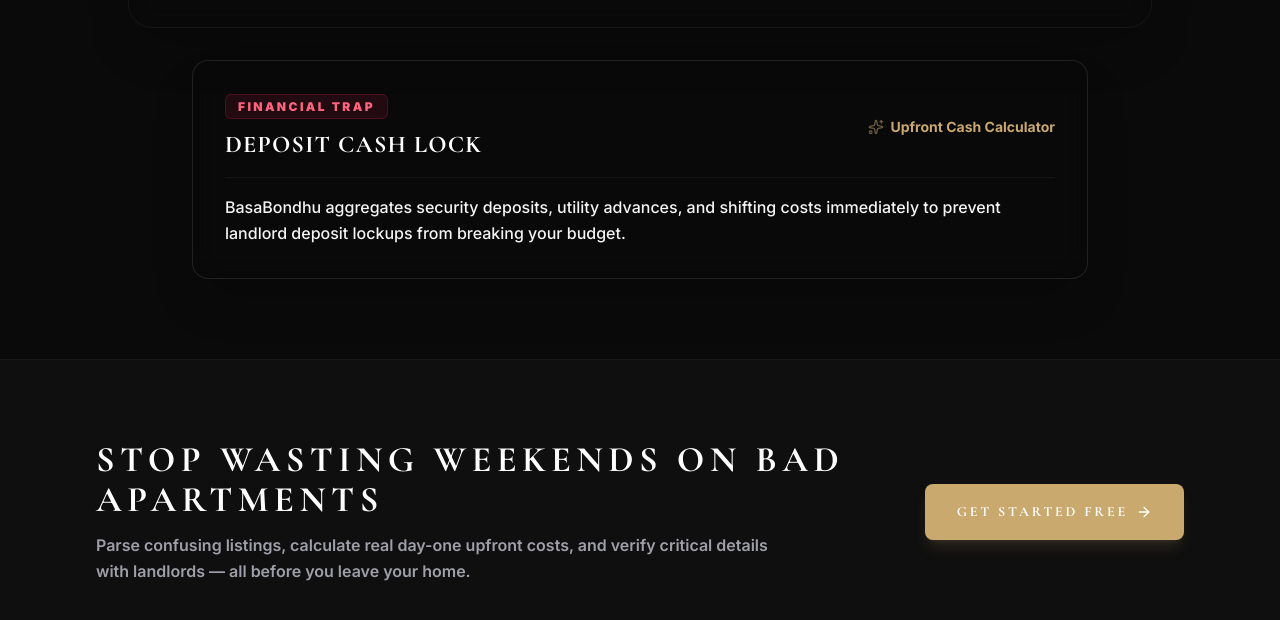
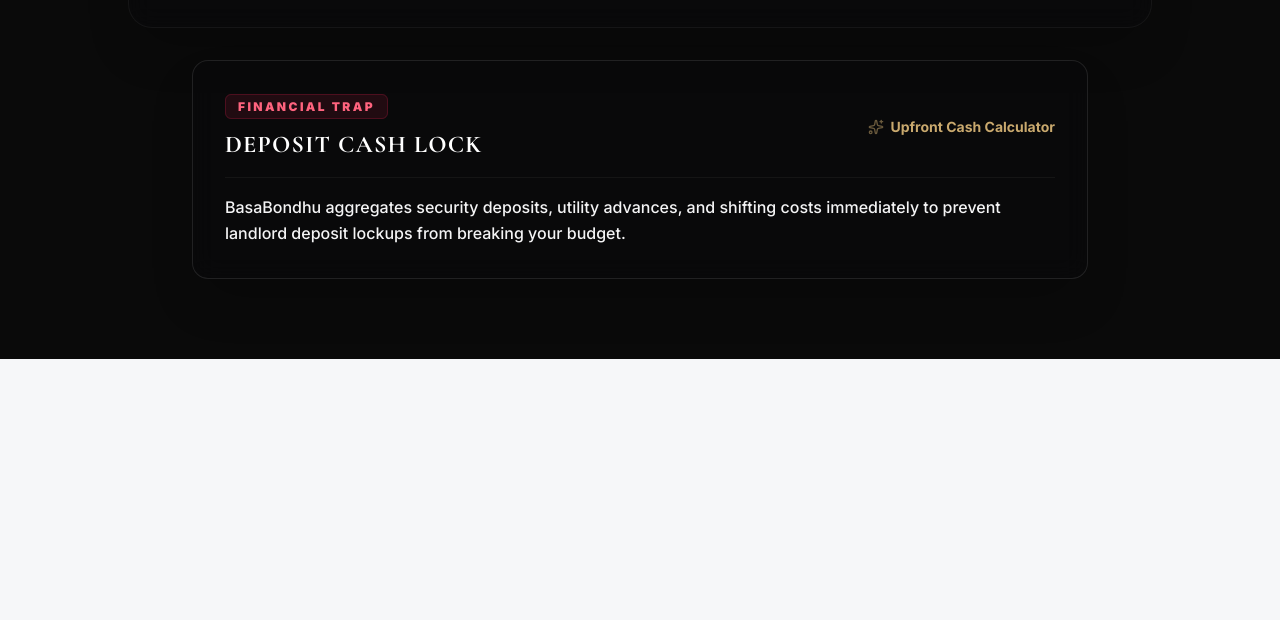
Before and after one commit to AhnafZ778/Bashabondhu, a Next.js app in the folder basabondhu/: page / in a window 1280 px wide. Shown: the part 7927-8547 px from the top of the page. After the commit the page ends 8286 px from the top, so only its background shows below. Built offline with nearby package versions, Linux system fonts and the light colour scheme.

Commit message:
style: remove CTA section from landing page

```diff
--- a/basabondhu/components/LandingPage.tsx
+++ b/basabondhu/components/LandingPage.tsx
@@ -951,28 +951,7 @@
         )}
       </section>
 
-      {/* ──────────────────────────────────────────────────
-          CTA — Solid Theme-Integrated Background
-          ────────────────────────────────────────────────── */}
-      <section className="bg-[#0f0f0f] border-t border-white/5 text-white py-20 px-6 sm:px-10 lg:px-16 xl:px-24">
-        <div className="flex flex-col lg:flex-row items-start lg:items-center justify-between gap-8 text-left">
-          <div className="space-y-3">
-            <h2 className="text-2xl sm:text-3xl lg:text-4xl font-serif uppercase tracking-[0.15em] font-bold text-white">
-              Stop Wasting Weekends on Bad Apartments
-            </h2>
-            <p className="text-zinc-400 text-sm sm:text-base max-w-2xl leading-relaxed font-semibold">
-              Parse confusing listings, calculate real day-one upfront costs, and verify critical details with landlords — all before you leave your home.
-            </p>
-          </div>
-          <button
-            onClick={() => { router.push("/portal"); }}
-            className="px-8 py-4.5 bg-gold hover:bg-[#b5955a] text-white font-serif text-xs sm:text-sm tracking-[0.2em] font-bold rounded-lg uppercase transition-all duration-300 shadow-lg shadow-gold/15 flex items-center gap-2 cursor-pointer shrink-0"
-          >
-            Get Started Free
-            <ArrowRight className="w-4 h-4" />
-          </button>
-        </div>
-      </section>
+
     </div>
   );
 }
```
